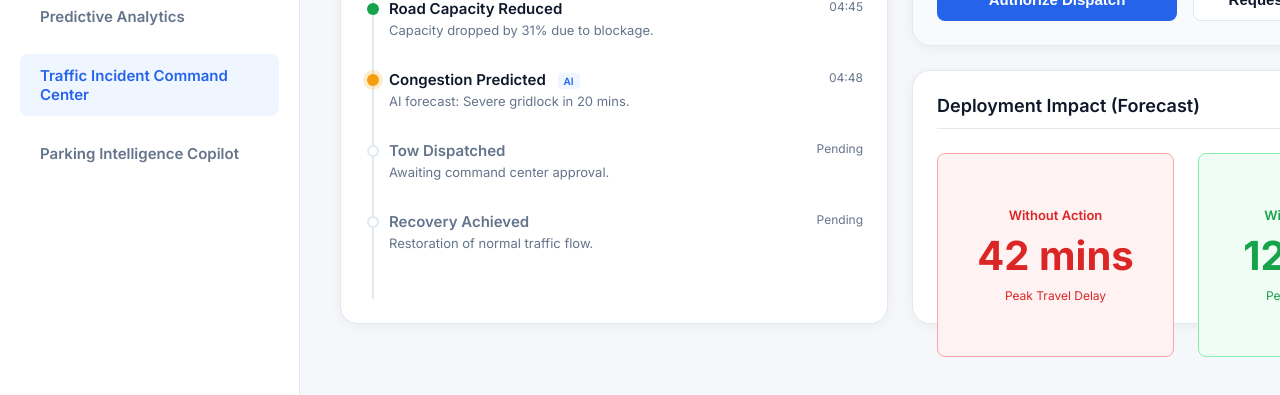
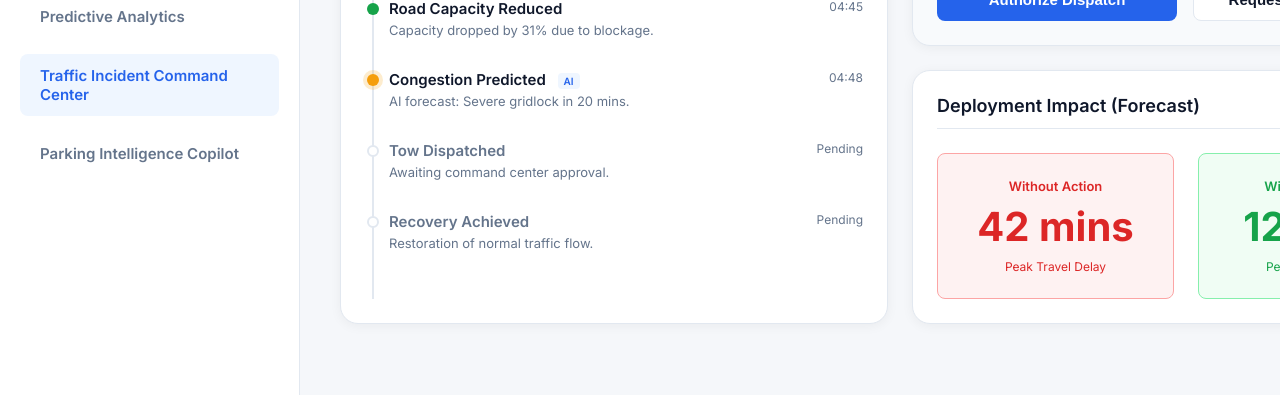
Before and after one commit to Anir2004-star/predictive-parking-intelligence, a React app in the folder parking_prototype/frontend/: page /incident-response in a window 1280 px wide. Shown: the part 321-716 px from the top of the page. Built offline with nearby package versions, Linux system fonts and the light colour scheme; no server answers; the HTML template or start-up script is replaced by a standard one.

Commit message:
fix(ui): fix overflow issue on impact cards

```diff
--- a/parking_prototype/frontend/src/pages/IncidentResponse.jsx
+++ b/parking_prototype/frontend/src/pages/IncidentResponse.jsx
@@ -165,10 +165,10 @@ const IncidentResponse = () => {
              </div>
           </div>
 
-          <div className="card anim-fade" style={{ flex: 1 }}>
+          <div className="card anim-fade" style={{ flex: 1, display: 'flex', flexDirection: 'column' }}>
              <h2 className="card-title" style={{ borderBottom: '1px solid var(--border-color)', paddingBottom: '12px', marginBottom: '24px' }}>Deployment Impact (Forecast)</h2>
 
-             <div style={{ display: 'grid', gridTemplateColumns: '1fr 1fr', gap: '24px', height: '100%' }}>
+             <div style={{ display: 'grid', gridTemplateColumns: '1fr 1fr', gap: '24px', flex: 1 }}>
                 <div style={{ display: 'flex', flexDirection: 'column', alignItems: 'center', justifyContent: 'center', background: '#FEF2F2', padding: '24px', borderRadius: '8px', border: '1px solid #FCA5A5' }}>
                   <div style={{ fontSize: '13px', color: 'var(--danger)', fontWeight: 600, marginBottom: '8px' }}>Without Action</div>
                   <div className="metric-number" style={{ color: 'var(--danger)' }}>{delayWithout} mins</div>
```
